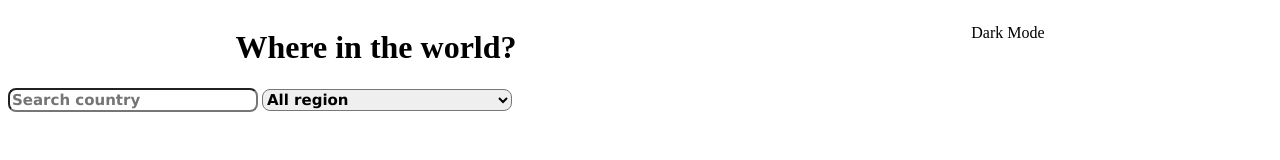
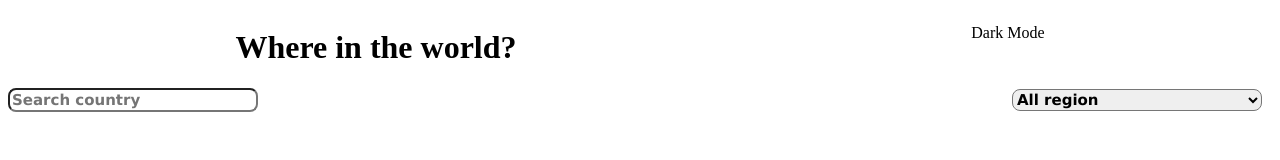
Before and after one commit to ferhatu/countries-project, a plain HTML site: page index.html in a window 1280 px wide. Drawn offline with Linux system fonts and the light colour scheme; no server answers.

Commit message:
Update style.css

```diff
--- a/style.css
+++ b/style.css
@@ -32,6 +32,7 @@ h1 {
   color: black;
 }
 #filter-region {
+  margin-left: 750px;
   border-radius: 8px;
   font-family: "Lucida Sans Unicode", sans-serif;
   font-weight: 600;
```
